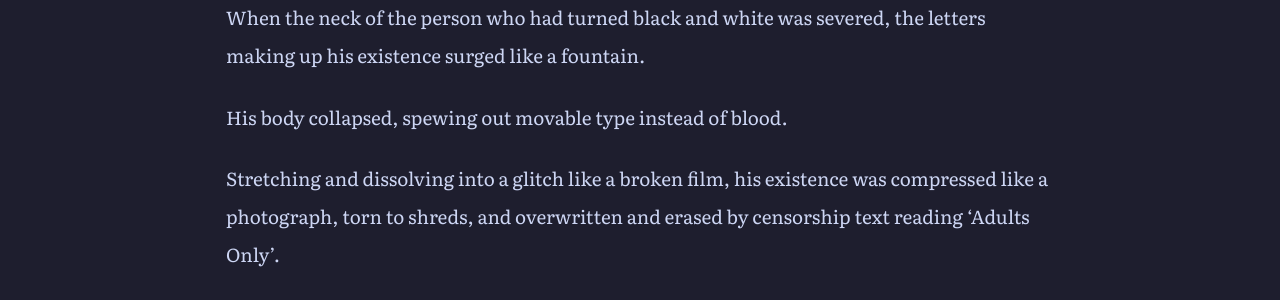
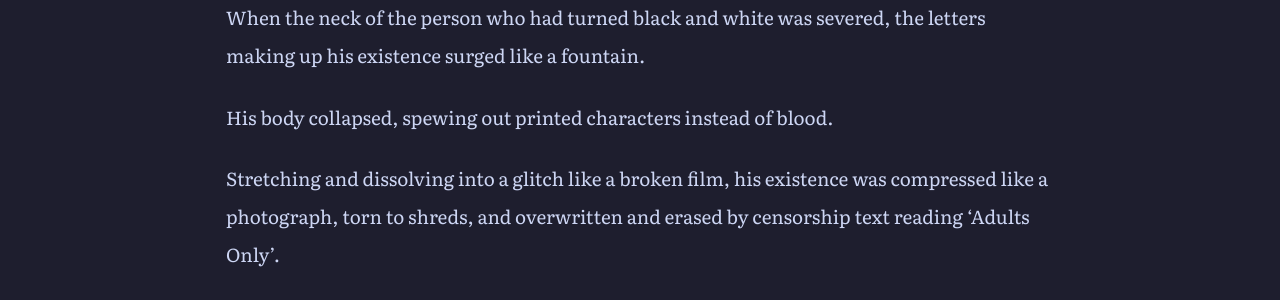
Before and after one commit to soleumn/soleumn.github.io, a Jekyll site: the page built from _chapters/eoshinki/ch182.md, in a window 1280 px wide and 900 px high, scrolled down 13966 px. Shown: the part 157-457 px from the top of the window. Built offline with Jekyll 4.4.1, drawn with Linux system fonts in a browser that asks for light colours; comment, search, counter and statistics services are not loaded.

Commit message:
Edit Chapter 182 (via site)

```diff
--- a/_chapters/eoshinki/ch182.md
+++ b/_chapters/eoshinki/ch182.md
@@ -402,7 +402,7 @@ Fluorescent sky-blue flashes flickered from the bodies of the gods, and in an in
 
 When the neck of the person who had turned black and white was severed, the letters making up his existence surged like a fountain.
 
-His body collapsed, spewing out movable type instead of blood.
+His body collapsed, spewing out printed characters instead of blood.
 
 Stretching and dissolving into a glitch like a broken film, his existence was compressed like a photograph, torn to shreds, and overwritten and erased by censorship text reading ‘Adults Only’.
 
```
